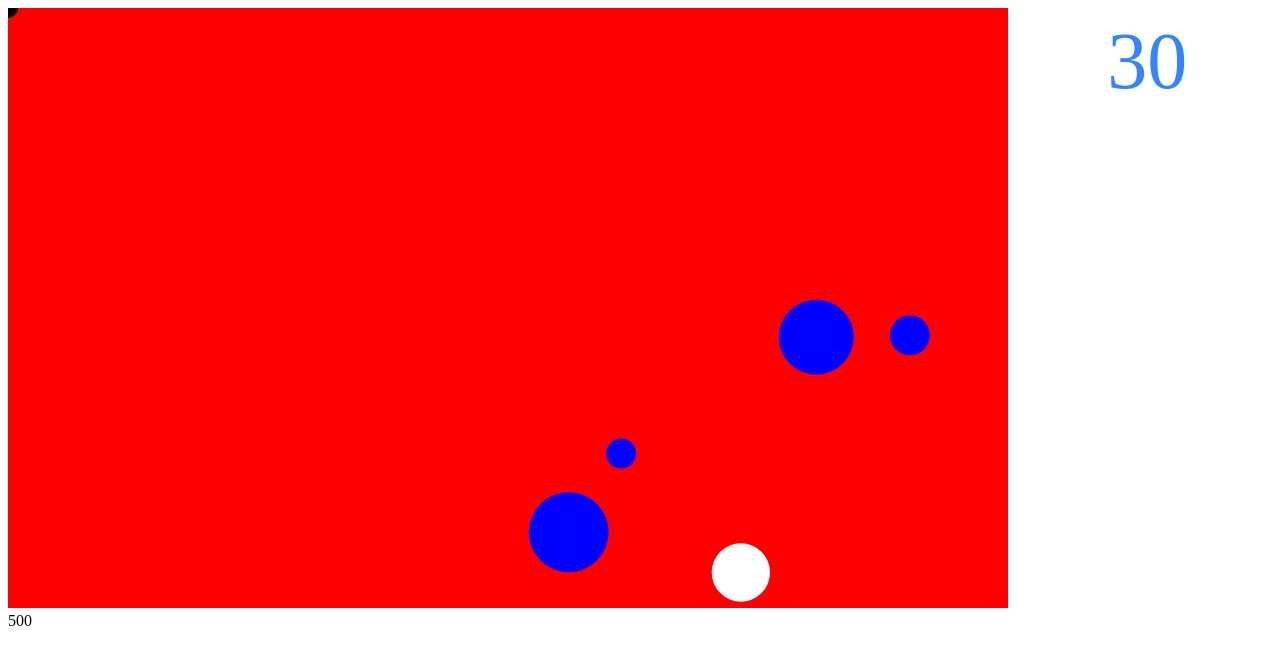
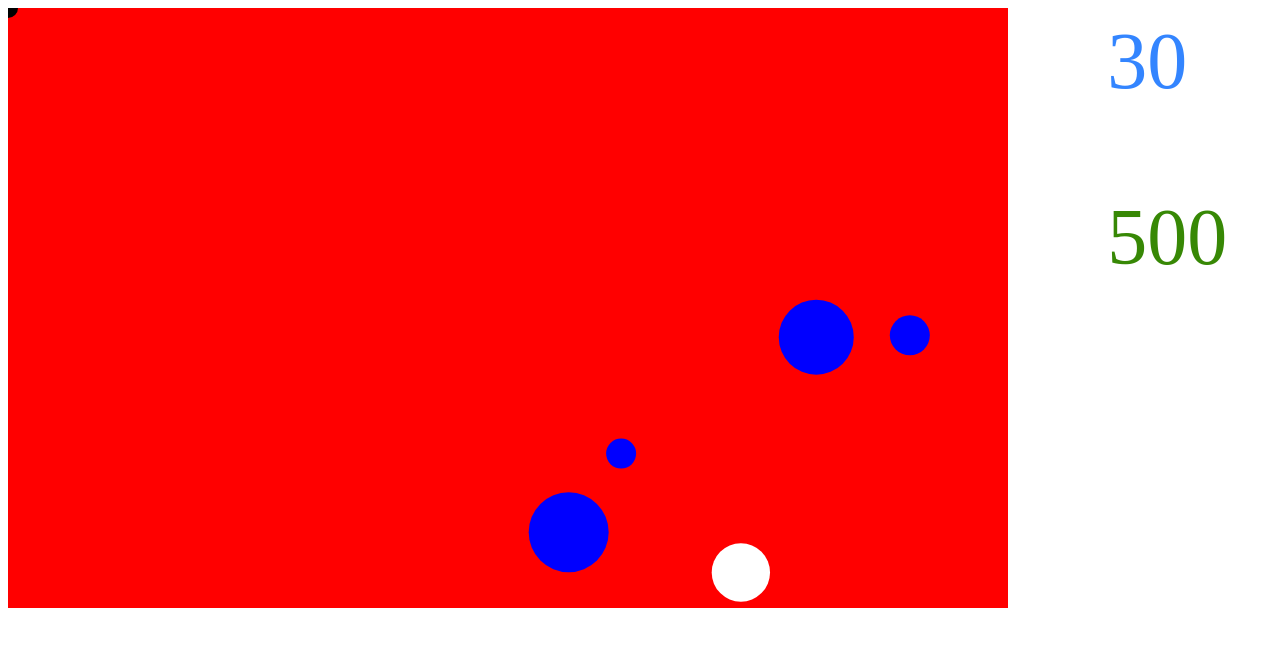
Before and after one commit to joeypeterson15/canvas-ball-collisions, a plain HTML site: page index.html in a window 1280 px wide. Drawn offline with Linux system fonts and the light colour scheme.

Commit message:
kinda pretty invis time number

```diff
--- a/index.html
+++ b/index.html
@@ -30,6 +30,17 @@
             font-weight: 500;
 
         }
+        #invis {
+            position: absolute;
+            right: 10rem;
+            top: 24vh;
+            width: 1vw;
+            height: 1vh;
+            color: #378805;
+            font-size: 5rem;
+            font-weight: 500;
+
+        }
         </style>
 </head>
 <body>
```
